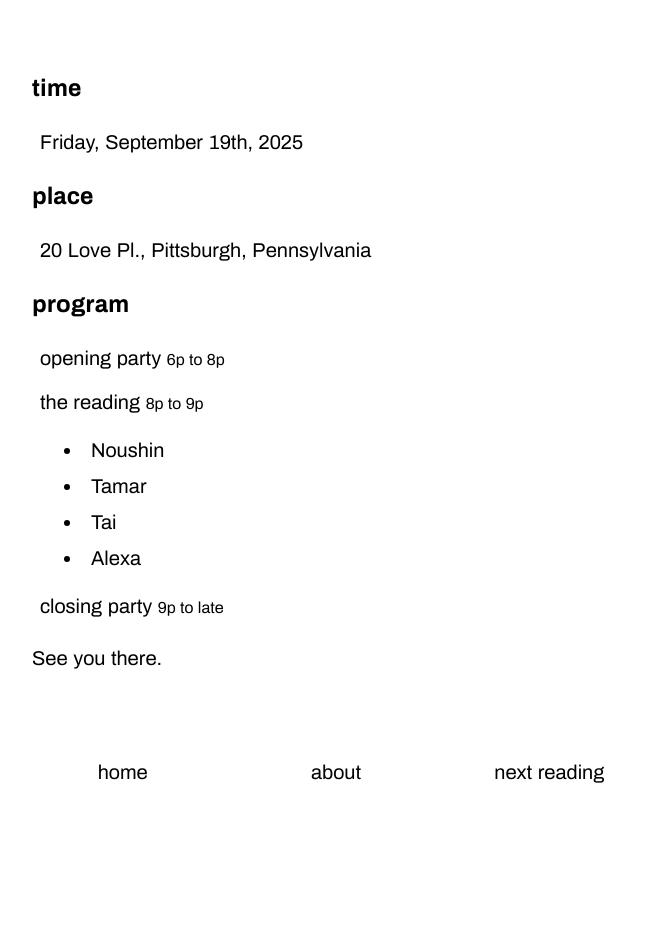
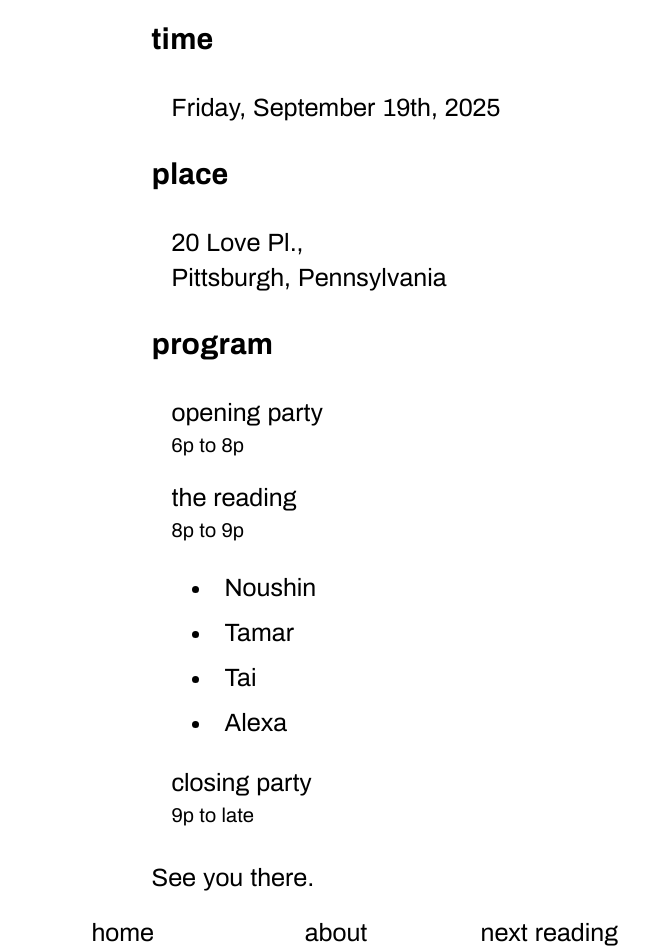
Before and after one commit to zlunchbox/readingspgh.com, a SvelteKit app: page /nextreading in a window 1280 px wide. Shown: the whole page, without its empty margins (304-953 px from the left). Before the commit the page ends 800 px from the top, so only its background shows below. Built offline with nearby package versions, Linux system fonts and the light colour scheme; a web font is replaced by a local one.

Commit message:
adjust base font size, adjust next reading fonts and layout

```diff
--- a/src/routes/nextreading/+page.svelte
+++ b/src/routes/nextreading/+page.svelte
@@ -1,20 +1,19 @@
 <script lang="ts">
-  import Triangles from "$lib/components/DynamicShape/Triangles.svelte";
 </script>
 
-<div class="font-[Archivo] text-xl w-1/2">
+<div class="font-[Archivo] text-xl">
   <h2 class="p-4 text-2xl font-bold">time</h2>
-  <p class="px-6 py-2">Friday, September 19th, 2025</p>
+  <p class="px-8 py-2">Friday, September 19th, 2025</p>
   <h2 class="p-4 text-2xl font-bold">place</h2>
-  <p class="px-6 py-2">20 Love Pl., Pittsburgh, Pennsylvania</p>
+  <p class="px-8 py-2">20 Love Pl.,<br /> Pittsburgh, Pennsylvania</p>
   <h2 class="p-4 text-2xl font-bold">program</h2>
-  <p class="px-6 py-2">
+  <p class="px-8 py-2">
     opening party
-    <span class="text-base">6p to 8p</span>
+    <span class="block text-base">6p to 8p</span>
   </p>
-  <p class="px-6 py-2">
+  <p class="px-8 py-2">
     the reading
-    <span class="text-base">8p to 9p</span>
+    <span class="block text-base">8p to 9p</span>
   </p>
   <ul class="px-12 py-2 list-disc list-inside">
     <li class="py-1">Noushin</li>
@@ -22,9 +21,9 @@
     <li class="py-1">Tai</li>
     <li class="py-1">Alexa</li>
   </ul>
-  <p class="px-6 py-2">
+  <p class="px-8 py-2">
     closing party
-    <span class="text-base">9p to late</span>
+    <span class="block text-base">9p to late</span>
   </p>
   <p class="p-4">See you there.</p>
 </div>
--- a/static/globals.css
+++ b/static/globals.css
@@ -3,6 +3,7 @@ body {
   height: 100%;
   margin: 0;
   padding: 0;
+  font-size: 20px;
 }
 
 /* Regular */
```
